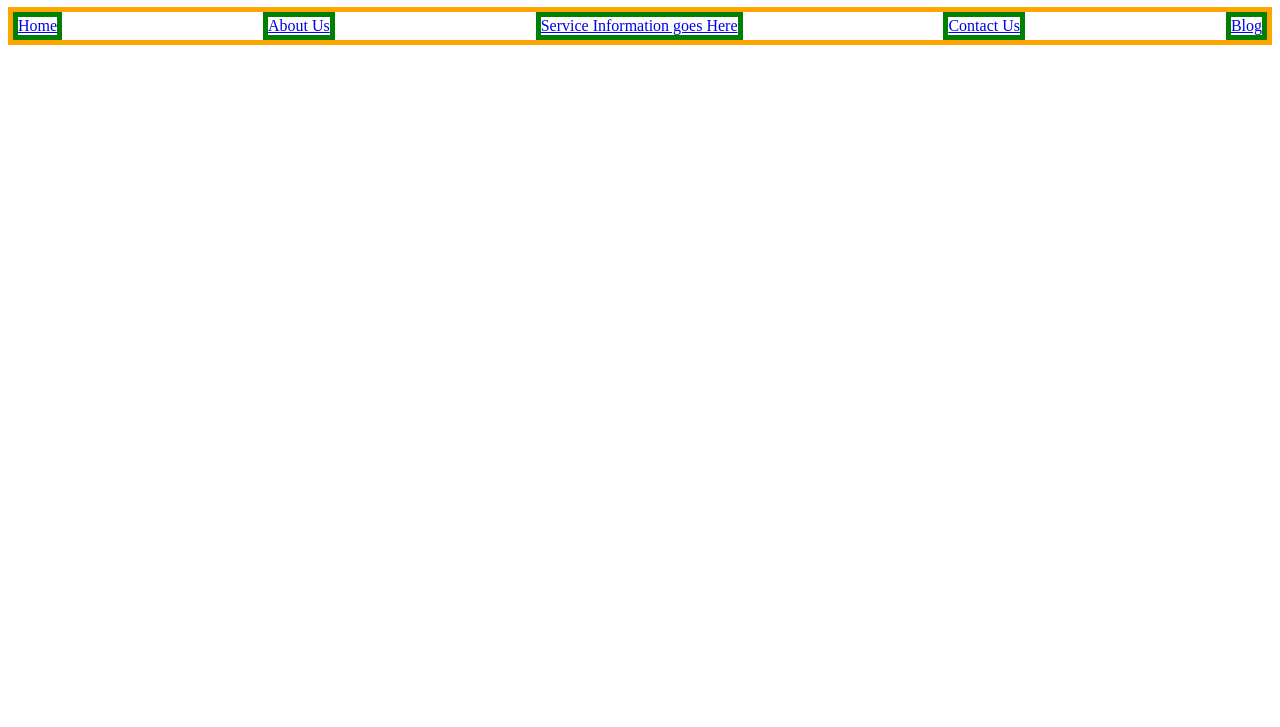
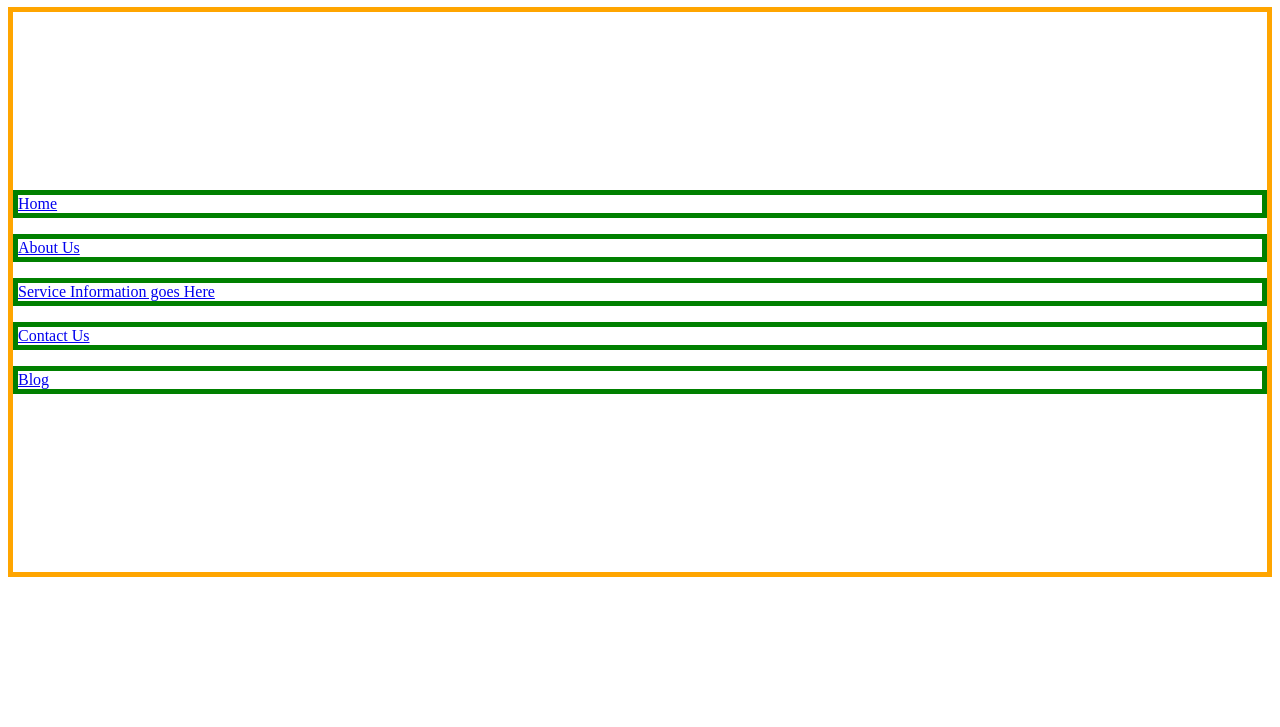
Before and after one commit to pervaiz425/CSS, a plain HTML site: page FlexBox/index.html in a window 1280 px wide. Shown: the part 73-800 px from the top of the page. Drawn offline with Linux system fonts and the light colour scheme.

Commit message:
Learnt How to use justify-content on vertical axis

```diff
--- a/FlexBox/styles_index.css
+++ b/FlexBox/styles_index.css
@@ -11,7 +11,9 @@ li{
 {
     display: flex;
     flex-wrap: wrap;
-    justify-content: space-between;
+    flex-direction: column;
+    justify-content: center;
+    min-height: 70vh;
     gap : 1rem;
     margin: 0;
     padding: 0;
@@ -22,3 +24,5 @@ li{
     /* flex-grow: 1; */
     /* flex-shrink: 1; */
 }
+
+Justify content does not work when we have the flex-grow set to 1.
```
